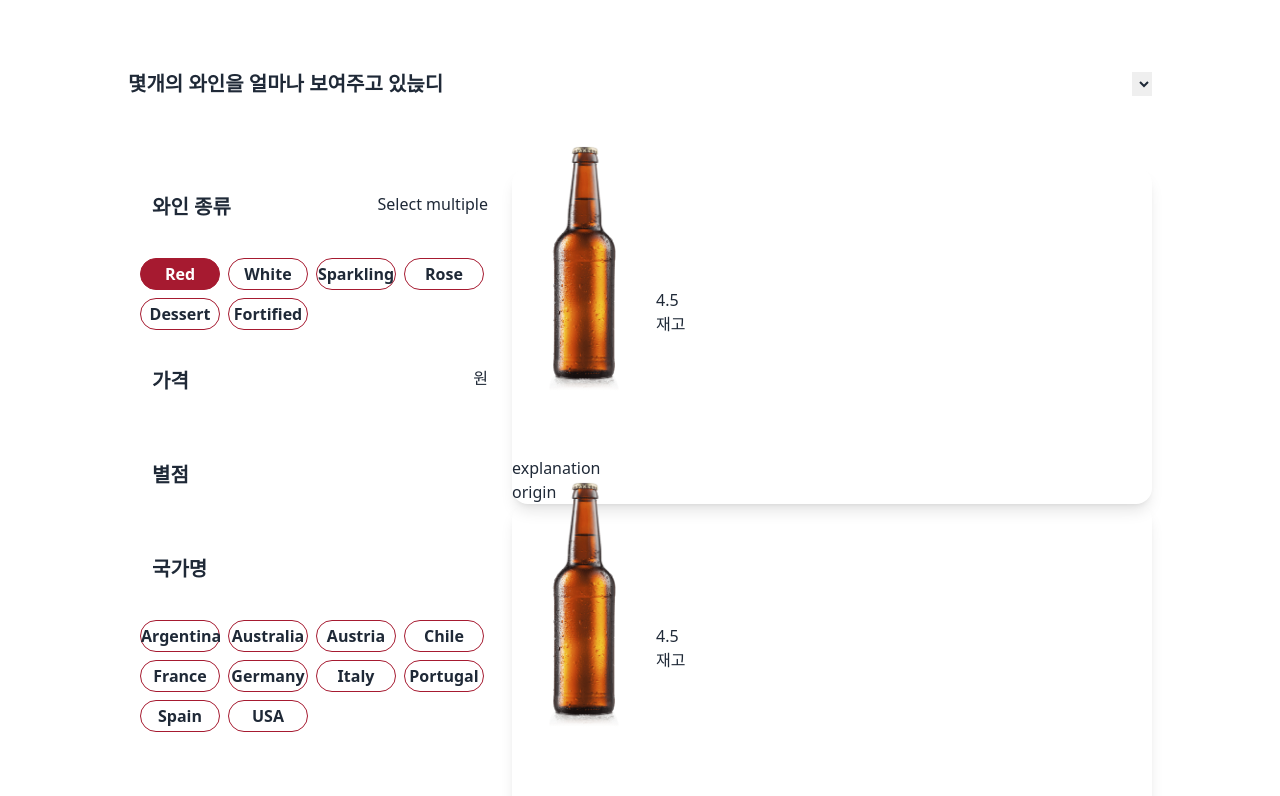
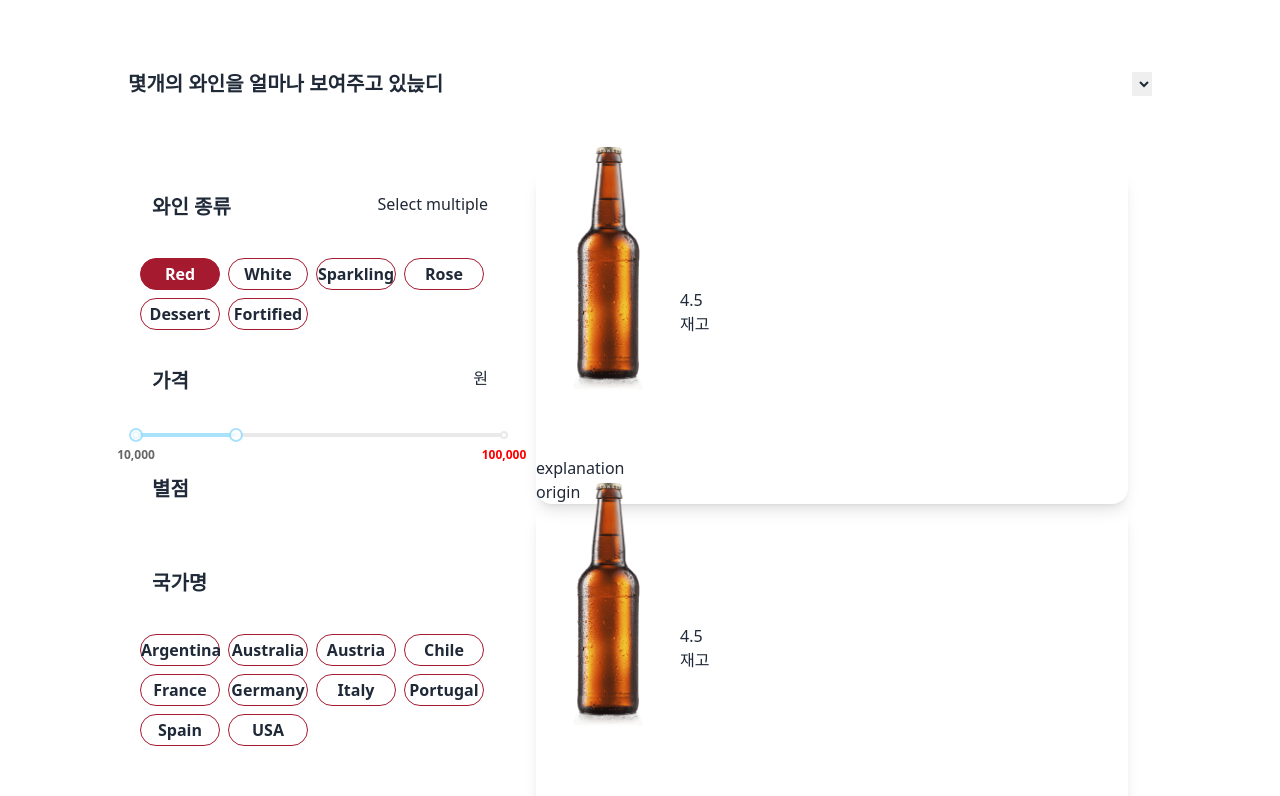
Before and after one commit to DIDIANDMA/disefront, a React (Create React App) app: page / in a window 1280 px wide. Shown: the top 796 px of the page. Built offline with nearby package versions, Linux system fonts and the light colour scheme.

Commit message:
✨ range slider 라이브러리 설치 및 적용

```diff
--- a/package.json
+++ b/package.json
@@ -8,6 +8,7 @@
     "@testing-library/user-event": "^13.5.0",
     "axios": "^0.27.2",
     "daisyui": "^2.20.0",
+    "rc-slider": "^10.0.1",
     "react": "^18.2.0",
     "react-dom": "^18.2.0",
     "react-router-dom": "^6.3.0",
--- a/public/data/filterList/filterList.json
+++ b/public/data/filterList/filterList.json
@@ -14,7 +14,7 @@
   },
   {
     "title": "가격",
-    "type": "nonbutton",
+    "type": "slider",
     "subtitle": "원",
     "content": [10000, 40000]
   },
--- a/src/pages/ProductList/CardList/CardList.js
+++ b/src/pages/ProductList/CardList/CardList.js
@@ -18,7 +18,7 @@ const CardList = () => {
   }, []);
 
   return (
-    <section className=" grow">
+    <section className=" grow mx-6">
       {isLoading &&
         mainData.map(item => {
           const { id, name } = item;
--- a/src/pages/ProductList/FilterContainer/FilterContainer.js
+++ b/src/pages/ProductList/FilterContainer/FilterContainer.js
@@ -1,7 +1,7 @@
 const FilterContainer = ({ children, title, subtitle }) => {
   return (
     <div className="  max-w-sm ">
-      <div className=" flex items-start justify-between p-6">
+      <div className=" flex items-start justify-between p-6  ">
         <span className=" text-70 font-bold ">{title}</span>
         {subtitle && <p>{subtitle}</p>}
       </div>
--- a/src/pages/ProductList/FilterList/FilterList.js
+++ b/src/pages/ProductList/FilterList/FilterList.js
@@ -2,6 +2,7 @@ import axios from "axios";
 import { useEffect, useState } from "react";
 import FilterContainer from "../FilterContainer/FilterContainer";
 import Btn from "../../../components/Btn/Btn";
+import PriceRange from "../PriceRange/PriceRange";
 const FilterList = () => {
   const [isLoading, setIsLoading] = useState(false);
   const [btnData, setBtnData] = useState([]);
@@ -60,6 +61,8 @@ const FilterList = () => {
                     </Btn>
                   );
                 })}
+
+              {type === "slider" && <PriceRange />}
             </FilterContainer>
           );
         })}
--- /dev/null
+++ b/src/pages/ProductList/PriceRange/PriceRange.js
@@ -0,0 +1,32 @@
+import Slider from "rc-slider";
+
+import "rc-slider/assets/index.css";
+
+const PriceRange = () => {
+  //makrs는 결국 퍼센트에이지를 이야기하는거엿음...
+  const marks = {
+    "-10": <strong>10,000</strong>,
+    100: {
+      style: {
+        color: "red",
+      },
+      label: <strong>100,000</strong>,
+    },
+  };
+
+  function log(value) {
+    console.log(value); //eslint-disable-line
+  }
+  return (
+    <Slider
+      range
+      min={-10}
+      marks={marks}
+      step={10}
+      onChange={log}
+      defaultValue={[-10, 20]}
+    />
+  );
+};
+
+export default PriceRange;
```
Also changed, not shown: 1 other file (tests, documents, lock files or other folders).
